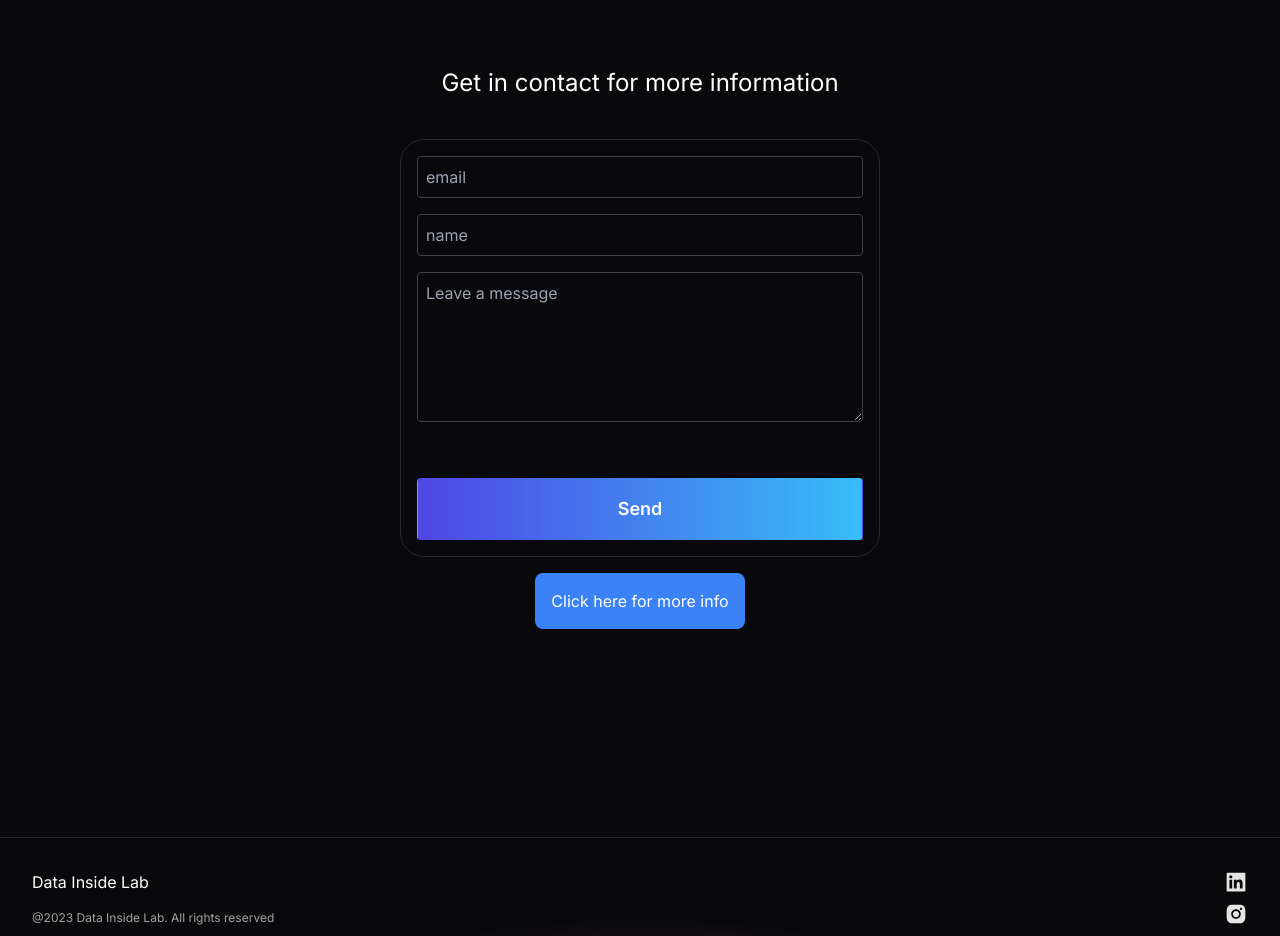
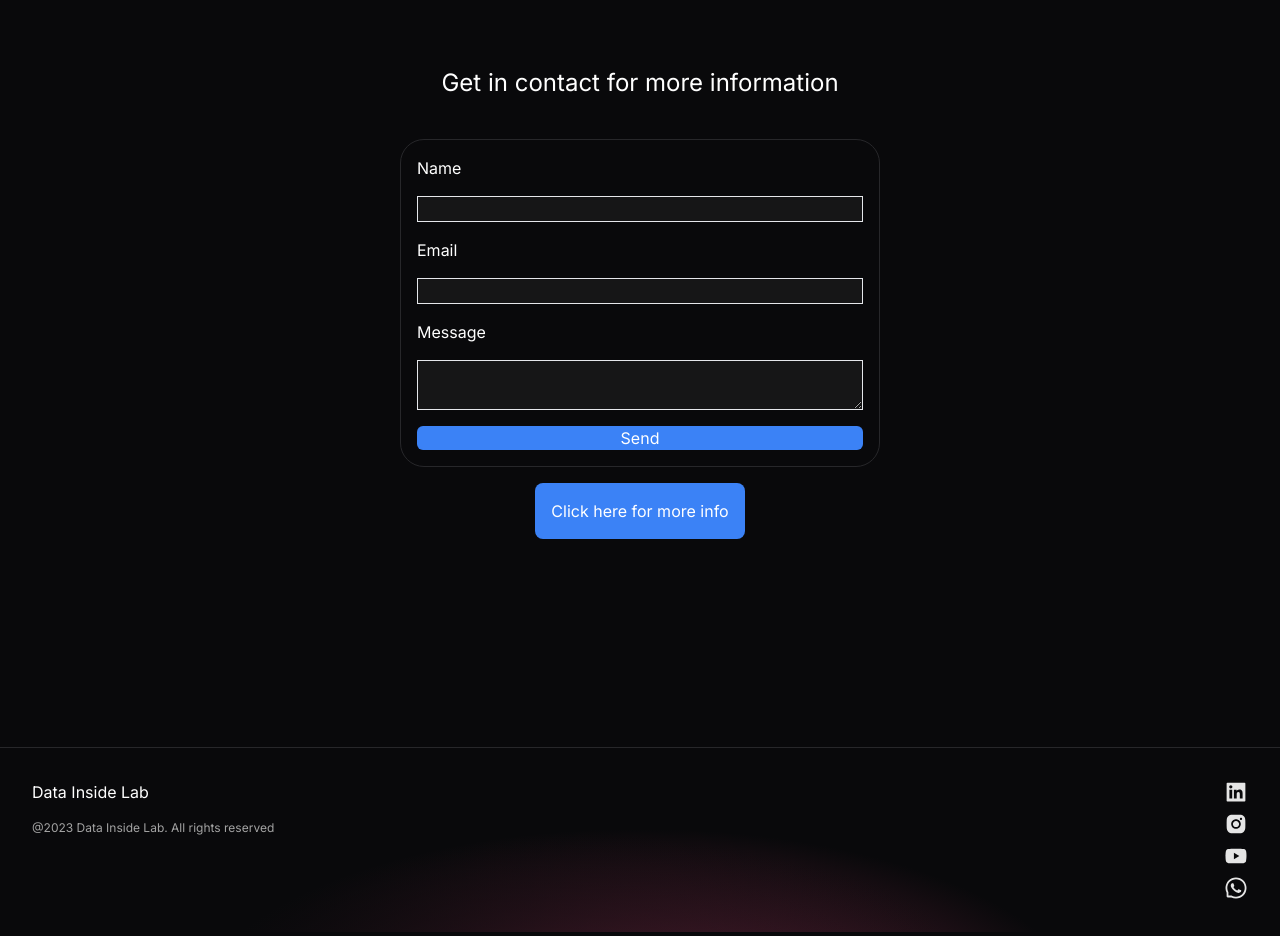
Before and after one commit to Data-Insight-Lab/data-insight-lab, a Next.js app: page / in a window 1280 px wide. Shown: the part 4620-5556 px from the top of the page. Built offline with nearby package versions, Linux system fonts and the light colour scheme.

Commit message:
commit 4

```diff
--- a/package.json
+++ b/package.json
@@ -9,6 +9,7 @@
     "lint": "next lint"
   },
   "dependencies": {
+    "@emailjs/browser": "^3.11.0",
     "@types/node": "18.15.11",
     "@types/react": "18.0.32",
     "@types/react-dom": "18.0.11",
--- a/src/components/Contact.tsx
+++ b/src/components/Contact.tsx
@@ -1,38 +1,26 @@
+import React from 'react';
 import { contact } from '@/constants/contact';
-import { HTMLProps } from 'react';
 import { Animation } from './Animation';
-
-interface Props extends HTMLProps<HTMLInputElement> {}
-
-function TextInput({ ...rest }: Props) {
-  return (
-    <input className="text-input border-[.5px] border-zinc-700" {...rest} />
-  );
-}
+import { ContactForm } from './ContactForm.jsx'; // Import the ContactForm component
 
 export function Contact() {
   return (
     <Animation>
       <div className="my-52 flex flex-col justify-center items-center px-4 max-w-lg mx-auto">
-        <h1 id= "contact" className="mb-10 text-2xl font-normal">{contact.title}</h1>
-        <form
-          action=""
-          className="w-full p-4 flex-2   flex flex-col gap-4 border rounded-3xl border-zinc-800"
-        >
-          <TextInput type="email" placeholder="email" />
-          <TextInput type="text" placeholder="name" />
-          <textarea
-            placeholder="Leave a message"
-            className="text-input min-h-[150px] border-[.5px] border-zinc-700"
-          />
-
-          <button className="button mt-10">Send</button>
-        </form>
+        <h1 id="contact" className="mb-10 text-2xl font-normal">
+          {contact.title}
+        </h1>
+        <div className="w-full p-4 flex-2 flex flex-col gap-4 border rounded-3xl border-zinc-800">
+          {/* Render the ContactForm component */}
+          <ContactForm />
+        </div>
         <div className="mt-4">
-        <a href="https://whatsa.me/5548996095043">
-            <div className="bg-blue-500 p-4 rounded-lg text-white">Click here for more info</div>
+          <a href="https://whatsa.me/5548996095043">
+            <div className="bg-blue-500 p-4 rounded-lg text-white">
+              Click here for more info
+            </div>
           </a>
-          </div>
+        </div>
       </div>
     </Animation>
   );
--- /dev/null
+++ b/src/components/ContactForm.jsx
@@ -0,0 +1,57 @@
+'use client';
+
+import { useState } from 'react';
+
+import React, { useRef } from 'react';
+import emailjs from '@emailjs/browser';
+
+export const ContactForm = () => {
+  const form = useRef();
+
+  const sendEmail = async (e) => {
+
+
+    try {
+      const result = await emailjs.sendForm(
+        'service_wczgbl2',
+        'template_fa3l7oc',
+        form.current,
+        'VvWaVcxO1N10Z-kfY'
+      );
+      console.log(result.text);
+    } catch (error) {
+      console.log(error.text);
+    }
+  };
+
+  return (
+    <form ref={form} onSubmit={sendEmail} className="flex flex-col gap-4">
+      <label className="text-gray-700">Name</label>
+      <input
+        type="text"
+        name="user_name"
+        className="border p-2 bg-gray-200"
+        style={{ backgroundColor: 'rgba(255, 255, 255, 0.05)' }}
+      />
+      <label className="text-gray-700">Email</label>
+      <input
+        type="email"
+        name="user_email"
+        className="border p-2 bg-gray-200"
+        style={{ backgroundColor: 'rgba(255, 255, 255, 0.05)' }}
+      />
+      <label className="text-gray-700">Message</label>
+      <textarea
+        name="message"
+        className="border p-2 bg-gray-200"
+        style={{ backgroundColor: 'rgba(255, 255, 255, 0.05)' }}
+      />
+      <button
+        type="submit"
+        className="bg-blue-500 text-white p-2 rounded-md"
+      >
+        Send
+      </button>
+    </form>
+  );
+};
```
Also changed, not shown: 1 other file (tests, documents, lock files or other folders).
